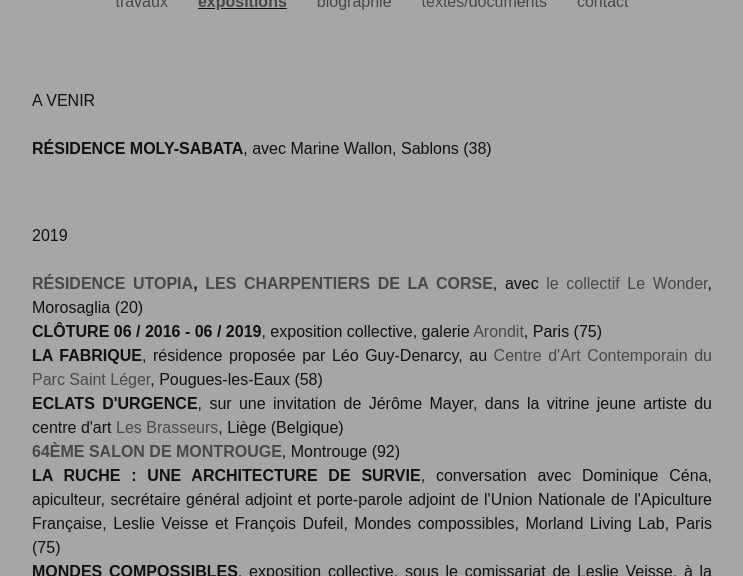
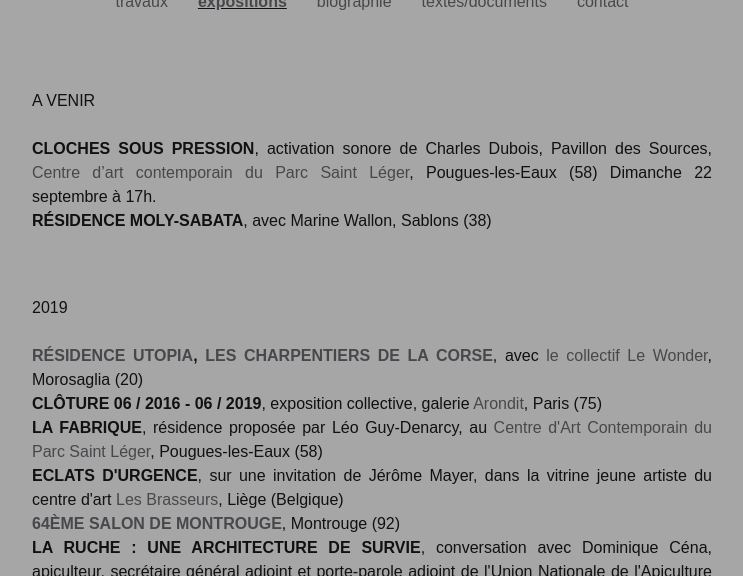
Before and after one commit to Mariecie/Mariecie.github.io, a Jekyll site: the page built from Expositions.md, in a window 1280 px wide and 900 px high, cut to the strip 324-900 px from the top of the window. Shown: the whole strip, without its empty margins (268-1011 px from the left). Built offline with Jekyll 4.4.1, drawn with Linux system fonts in a browser that asks for light colours.

Commit message:
Update Expositions.md

```diff
--- a/Expositions.md
+++ b/Expositions.md
@@ -8,6 +8,8 @@ permalink: /expositions/
 <br />
 A VENIR
 <br>
+<br><span style="font-weight: bold;">CLOCHES SOUS PRESSION</span>, activation sonore de Charles Dubois, Pavillon des Sources, <a href="#" onclick='window.open("http://www.parcsaintleger.fr/portfolio/cloches-sous-pression/");return false;'>Centre d’art contemporain du Parc Saint Léger</a>, Pougues-les-Eaux (58)
+Dimanche 22 septembre à 17h.
 <br><span style="font-weight: bold;">RÉSIDENCE MOLY-SABATA</span>, avec Marine Wallon, Sablons (38)
 </p>
 
```
